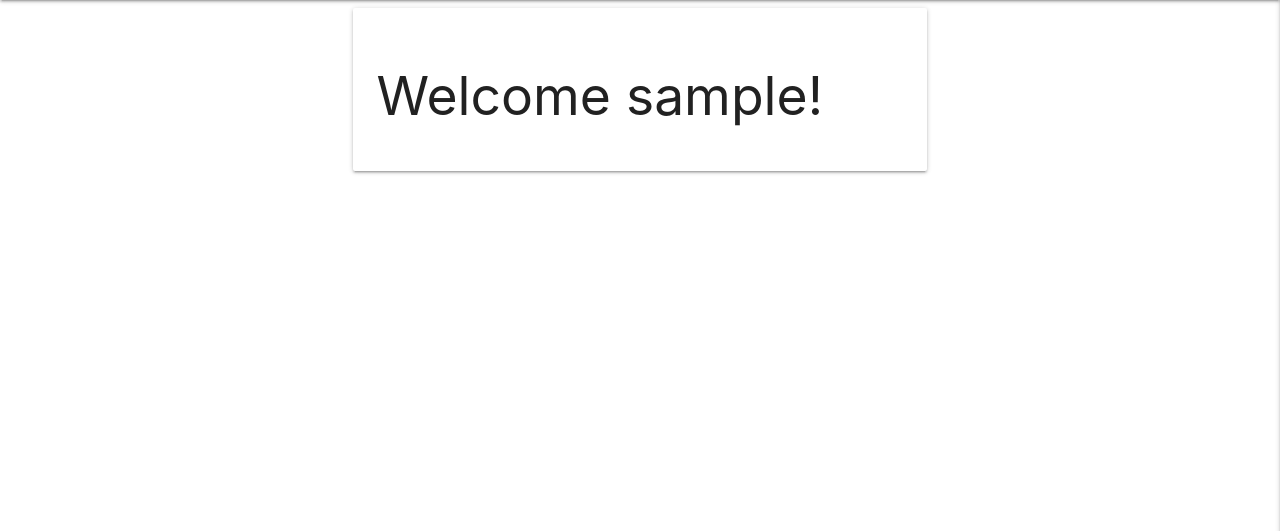
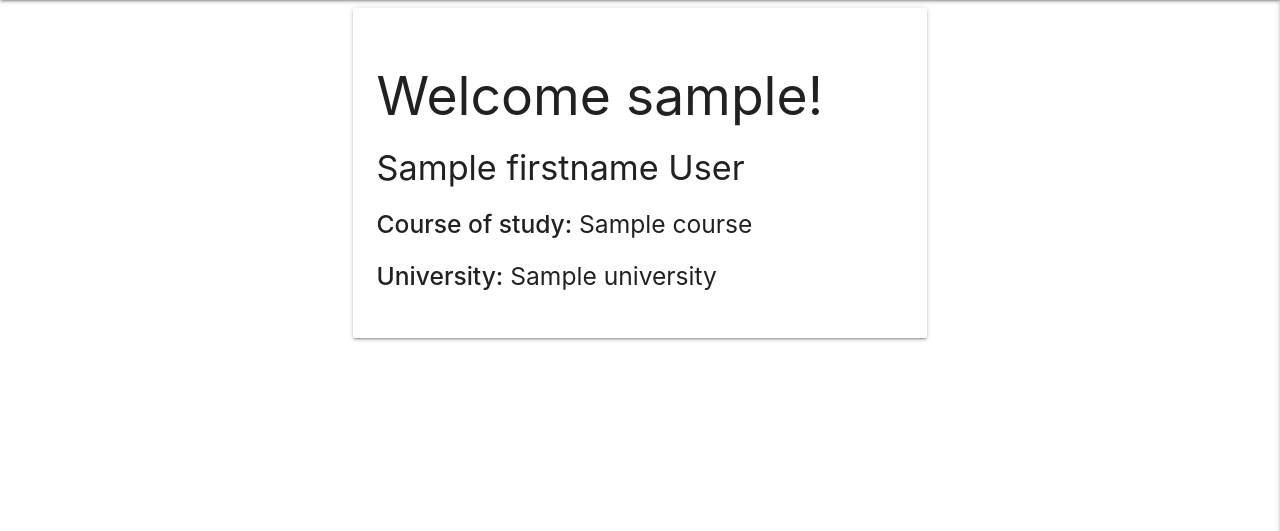
Before and after one commit to byrnelorcan/MS3-UniBook, a Flask app: template templates/profile.html in a window 1280 px wide. Shown: the part 64-595 px from the top of the page. Run offline with Flask 2, Linux system fonts and the light colour scheme; the template is opened without the code that fills it: most values are stand-ins (such as "Sample title", 1, 10 or a date in 2020); some libraries are stand-ins or nearby versions.

Commit message:
add user details for course and univerity

```diff
--- a/templates/base.html
+++ b/templates/base.html
@@ -38,6 +38,7 @@
                 <li>
                     <h3 class="center-align dark-teal-text">UniBook</h3>
                 </li>
+                <li><a href="{{ url_for('get_books') }}">Home</a></li>
                 {% if session.user %}
                   <li><a href="{{ url_for('profile', username=session['user']) }}">Profile</a></li>
                   <li><a href="#">Topics</a></li>
--- a/templates/profile.html
+++ b/templates/profile.html
@@ -11,6 +11,13 @@
         <h2>
             Welcome {{ detail.username }}! <br>
         </h2>
+        <h4>
+            {{ detail.firstname }} {{ detail.lastname }}
+        </h4>
+        <h5>
+            <p><strong>Course of study:</strong> {{ detail.course }}</p>
+            <p><strong>University:</strong> {{ detail.university }}</p>
+        </h5>
 
         {% endfor %}
       </div>
```
